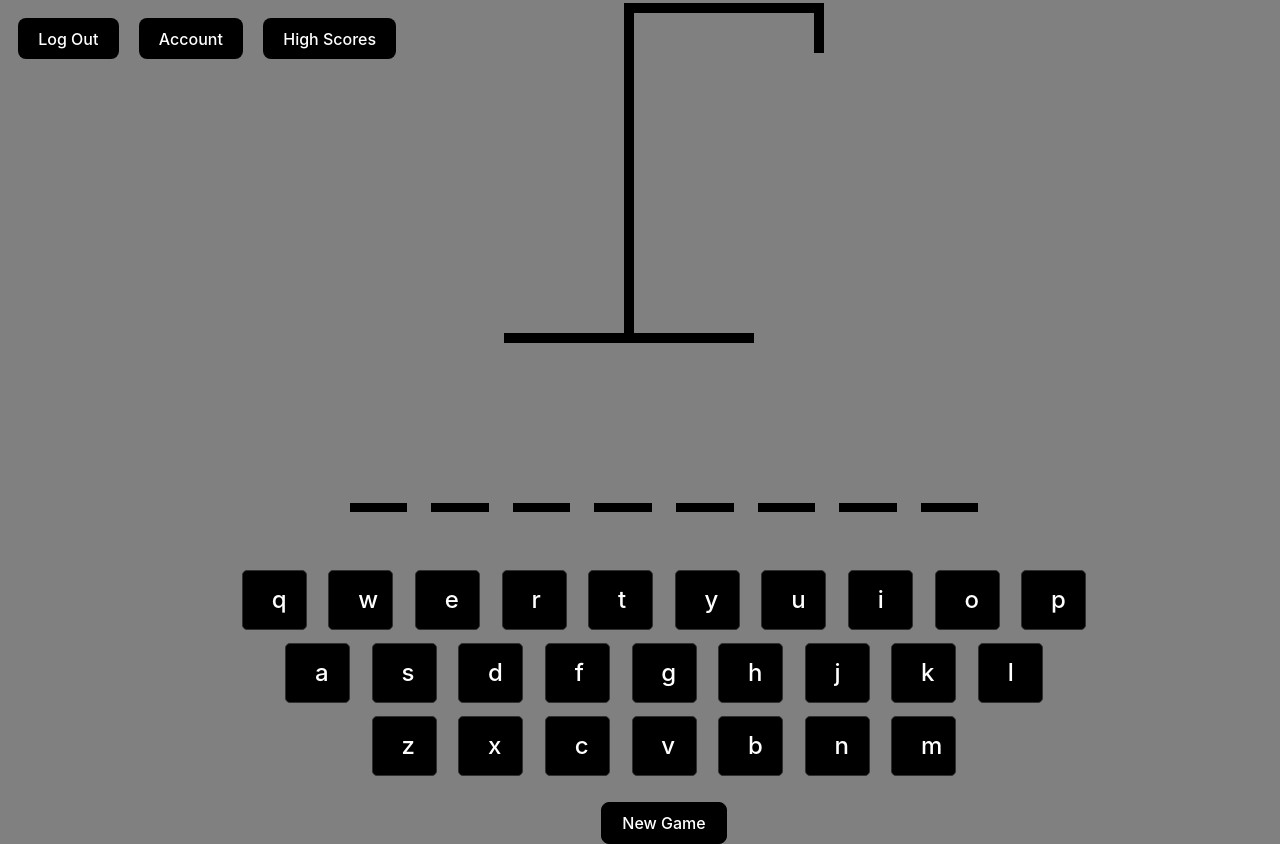
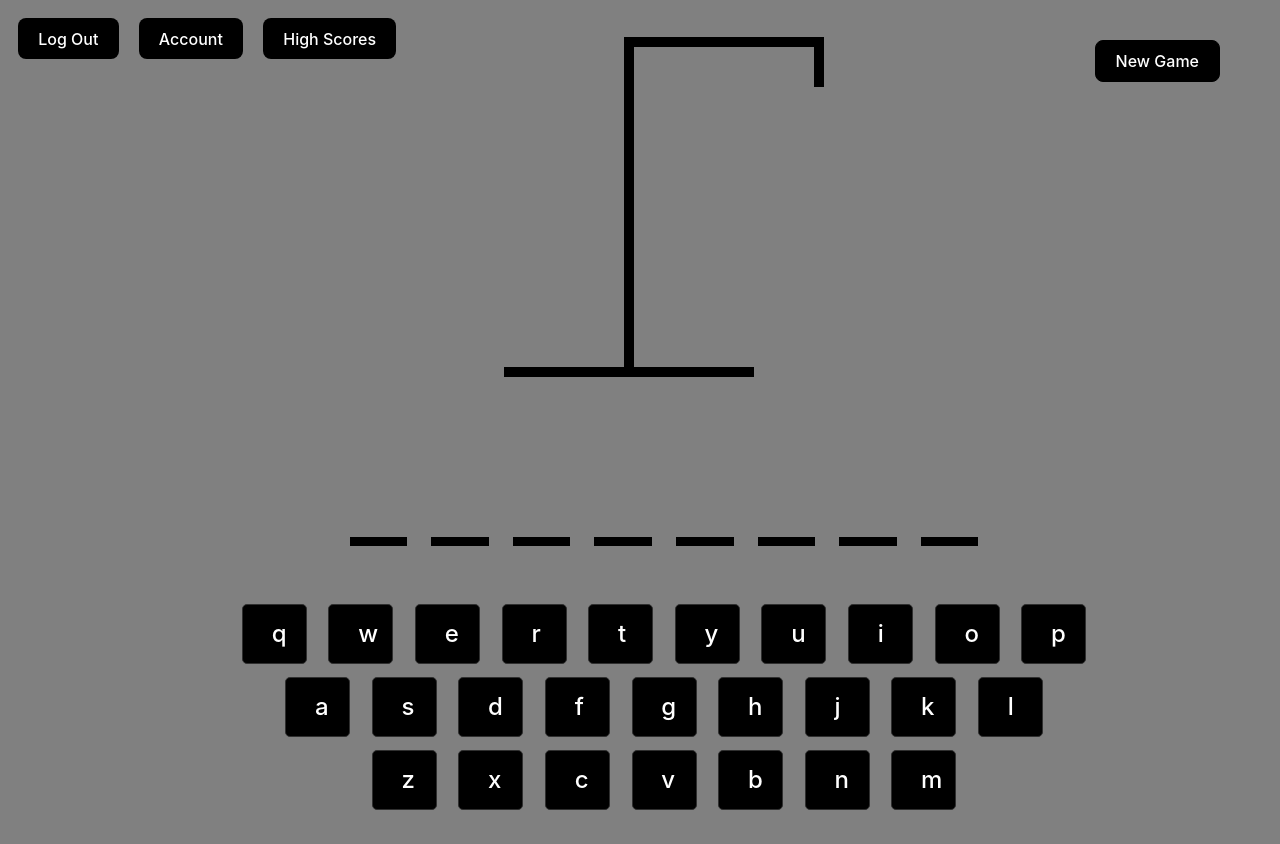
Before and after one commit to Lehrer16/Hangman, a React (Vite) app in the folder client/: page /hangman in a window 1280 px wide. Shown: the top 844 px of the page. After the commit the page ends 810 px from the top, so only its background shows below. Built offline with nearby package versions, Linux system fonts and the light colour scheme.

Commit message:
changes so hangman game fits on one page

```diff
--- a/client/src/pages/Hangman.tsx
+++ b/client/src/pages/Hangman.tsx
@@ -67,8 +67,8 @@ const Hangman = () => {
         }}
       >
         <div style={{ fontSize: "calc(1.5rem + 1vw)" }}>
-          {isWinner && "🎉You Win! - Refresh to try again!"}
-          {isLoser && `❌ You Lose! - Refresh to try again!`}
+          {isWinner && '🎉You Win! - Click "New Game" to try again!'}
+          {isLoser && '❌ You Lose! - Click "New Game" to try again!'}
         </div>
 
         <HangmanDrawing numberOfGuesses={incorrectLetters.length} />
@@ -88,7 +88,12 @@ const Hangman = () => {
 
         <button
           onClick={startNewGame}
-          style={{ padding: "10px 20px", fontSize: "1rem" }}
+          style={{
+            position: "fixed",
+            top: "30px",
+            right: "50px",
+            padding: "10px 20px",
+            fontSize: "1rem", }}
         >
           New Game
         </button>
```
